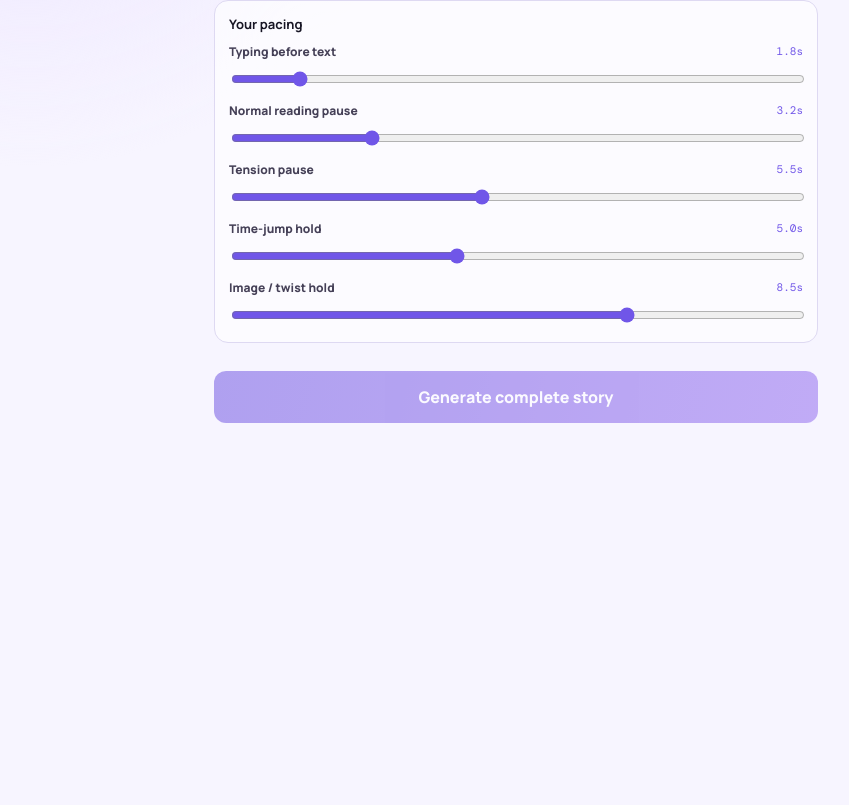
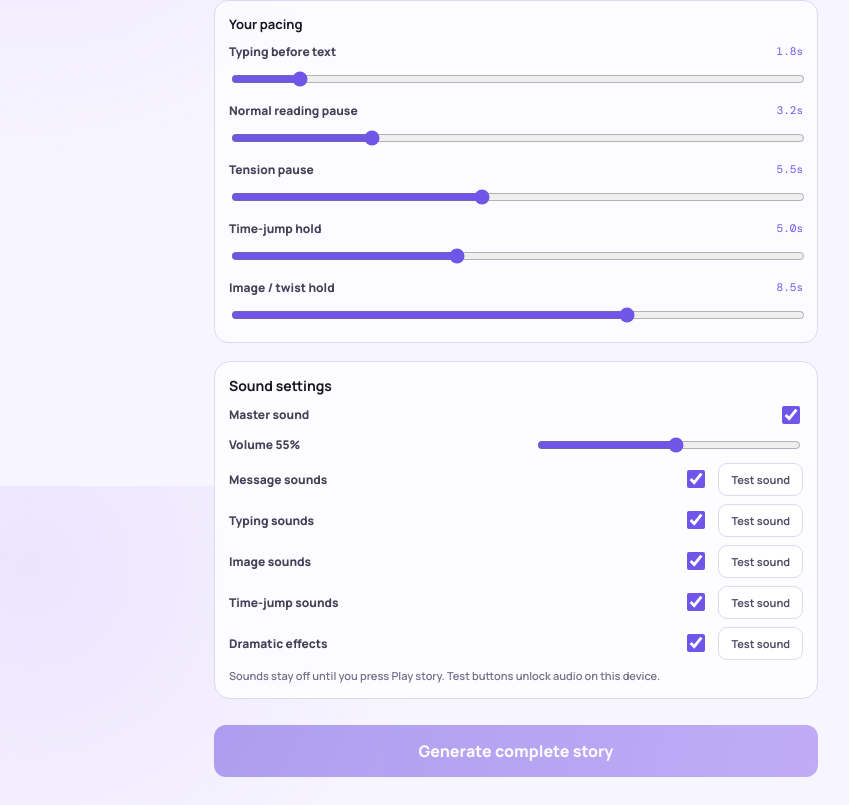
Before and after one commit to bredward127/cuddly-guacamole, a Next.js app: page / in a window 1280 px wide. Shown: the part 1914-2719 px from the top of the page, without its empty margins (124-973 px from the left). Before the commit the page ends 2365 px from the top, so only its background shows below. Built offline with nearby package versions, Linux system fonts and the light colour scheme.

Commit message:
feat: add local web-audio story playback sounds

```diff
--- a/app/globals.css
+++ b/app/globals.css
@@ -18,7 +18,7 @@ h1{font-size:clamp(26px,6vw,38px);letter-spacing:-1px;line-height:1.15;margin:0
 label{display:grid;gap:6px;font-size:12px;font-weight:800;color:#454057;margin:12px 0}
 select,textarea,input[type=text],.chars input,.chars textarea{width:100%;border:1px solid var(--line);border-radius:12px;padding:13px;background:#fff;color:#171524}
 textarea{resize:vertical;line-height:1.5}
-.chars{margin:16px 0;padding:14px;border:1px solid var(--line);background:#ffffffc7;border-radius:16px}
+.chars,.sounds{margin:16px 0;padding:14px;border:1px solid var(--line);background:#ffffffc7;border-radius:16px}
 .chars-head{display:flex;align-items:center;gap:8px;margin-bottom:4px}
 .chars-toggle{border:0;background:transparent;padding:0;font-size:14px;font-weight:800;display:flex;align-items:center;gap:8px;color:var(--ink)}
 .chars-toggle span{color:var(--purple)}
@@ -29,6 +29,13 @@ textarea{resize:vertical;line-height:1.5}
 .char-card-head b{font-size:12px}
 .char-actions{display:flex;flex-wrap:wrap;gap:8px;margin-top:10px}
 .char-errors{margin:10px 0 0;padding-left:18px;color:#b1265b;font-size:12px;font-weight:700}
+.sounds b{font-size:14px}
+.sound-row{display:flex;align-items:center;justify-content:space-between;gap:10px;margin:8px 0;font-size:12px}
+.sound-row.test{display:grid;grid-template-columns:1fr auto;align-items:center}
+.sound-row.test label{display:flex;align-items:center;justify-content:space-between;gap:10px;margin:0}
+.sound-row input[type=checkbox]{width:18px;height:18px;accent-color:#7056e8}
+.sound-row input[type=range]{width:46%;accent-color:#7056e8}
+.sound-note{margin:8px 0 0;color:var(--muted);font-size:11px;font-weight:600;line-height:1.45}
 .helpinfo{position:relative;display:inline-flex;align-items:center}
 .helpinfo-btn{width:18px;height:18px;border-radius:50%;border:1px solid #cbbef5;background:#f4efff;color:#5b3fd6;font:700 11px/1 Manrope,Arial;padding:0}
 .helpinfo-tip{display:none;position:absolute;left:50%;bottom:calc(100% + 8px);transform:translateX(-50%);width:230px;background:#211f2c;color:#fff;padding:8px 10px;border-radius:10px;font-size:11px;font-weight:600;z-index:20;line-height:1.4}
--- a/app/page.tsx
+++ b/app/page.tsx
@@ -1,8 +1,10 @@
 'use client';
 import {useEffect,useRef,useState}from'react';
 import CharacterBuilder from '../components/CharacterBuilder';
+import SoundSettings from '../components/SoundSettings';
 import {applySurpriseSeed,pickPremiseOnlySeed,pickSurpriseSeed}from'../lib/randomStoryIdeas';
 import {Character, charactersFromSeedText, defaultCharacters, syncCharactersToFormat, validateCharacters}from'../lib/characters';
+import {defaultSoundPrefs, loadSoundPrefs, playSound, saveSoundPrefs, SoundPrefs, unlockAudio}from'../lib/sounds';
 
 type E={id:string;sender:string;type:'text'|'image'|'deleted';text:string;imageUrl:string;typing:number;delay:number;storyTime:string;dividerLabel:string;isMe:boolean};
 type S={title:string;contactName:string;subtitle:string;events:E[];senders:string[];youSender:string;isGroup:boolean;participants?:Character[];groupName?:string};
@@ -40,6 +42,11 @@ function hydrateForm(raw: Partial<FormState> | undefined): FormState {
     characters: syncCharactersToFormat(Array.isArray(raw?.characters) ? raw?.characters : defaultCharacters(format), format),
   };
 }
+function cueForEvent(e: E){
+  if(e.type==='image') return 'imageReveal' as const;
+  if(e.type==='deleted') return 'deletedMessage' as const;
+  return (e.isMe ? 'outgoingMessage' : 'incomingMessage') as const;
+}
 
 export default function Home(){
   const[story,setStory]=useState<S|null>(null);
@@ -49,18 +56,37 @@ export default function Home(){
   const[showSaved,setShowSaved]=useState(false);
   const[toast,setToast]=useState('');
   const[pop,setPop]=useState(false);
+  const[sounds,setSounds]=useState<SoundPrefs>(defaultSoundPrefs);
   const bottom=useRef<HTMLDivElement>(null);
   const lastHook=useRef('');
   const toastTimer=useRef<number>(0);
+  const soundsRef=useRef(sounds);
+  const finishedRef=useRef(false);
   const charErrors=validateCharacters(form.characters, form.format, form.groupName);
+  soundsRef.current=sounds;
 
-  useEffect(()=>{setSaved(loadSaved());},[]);
+  useEffect(()=>{setSaved(loadSaved()); setSounds(loadSoundPrefs());},[]);
   useEffect(()=>{bottom.current?.scrollIntoView({behavior:'smooth',block:'end'})},[v,typing]);
   useEffect(()=>{
-    if(!play||!story||v>=story.events.length){if(story&&v>=story.events.length)setPlay(false);return}
+    if(!play||!story)return;
+    if(v>=story.events.length){
+      if(!finishedRef.current){
+        finishedRef.current=true;
+        playSound('playbackComplete', soundsRef.current);
+      }
+      setPlay(false);
+      return;
+    }
     const e=story.events[v];setTyping(true);
+    playSound('typingStart', soundsRef.current);
     const a=setTimeout(()=>setTyping(false),e.typing);
-    const b=setTimeout(()=>setV(x=>x+1),e.typing+e.delay);
+    const b=setTimeout(()=>{
+      const prefs=soundsRef.current;
+      if(e.dividerLabel) playSound('timeJump', prefs);
+      playSound(cueForEvent(e), prefs);
+      if(v===story.events.length-1) playSound('twistHit', prefs);
+      setV(x=>x+1);
+    },e.typing+e.delay);
     return()=>{clearTimeout(a);clearTimeout(b)};
   },[play,v,story]);
 
@@ -69,6 +95,10 @@ export default function Home(){
     window.setTimeout(()=>setPop(false),420);
     window.clearTimeout(toastTimer.current);
     toastTimer.current=window.setTimeout(()=>setToast(''),2400);
+  }
+  function updateSounds(next: SoundPrefs){
+    setSounds(next);
+    saveSoundPrefs(next);
   }
   function surpriseMe(){
     const seed=pickSurpriseSeed(lastHook.current);
@@ -108,7 +138,7 @@ export default function Home(){
       const r=await fetch('/api/story',{method:'POST',headers:{'Content-Type':'application/json'},body:JSON.stringify(form)});
       const d=await r.json();
       if(!r.ok)throw Error(d.error||'Generation failed');
-      setStory(d);setV(0);setPlay(false);
+      setStory(d);setV(0);setPlay(false);finishedRef.current=false;
       saveStory(d,form);
     }catch(e){setErr(e instanceof Error?e.message:'Generation failed')}
     finally{setLoad(false)}
@@ -172,6 +202,7 @@ export default function Home(){
         </label>
       ))}
     </div>
+    <SoundSettings prefs={sounds} onChange={updateSounds}/>
     <button disabled={load||form.premise.length<8||charErrors.length>0} onClick={make}>{load?'Creating story and images…':'Generate complete story'}</button>
     {err&&<p>{err}</p>}
     {toast&&<div className="idea-toast" role="status">{toast}</div>}
@@ -225,9 +256,14 @@ export default function Home(){
         <footer>＋ <span>Message</span> 🎙</footer>
       </div>
       <div className="controls">
-        <button onClick={()=>v>=story.events.length?setV(0):setPlay(!play)}>{play?'Pause':v>=story.events.length?'Replay':'Play story'}</button>
-        <button onClick={()=>{setV(0);setPlay(false)}}>Restart</button>
+        <button onClick={()=>{
+          unlockAudio();
+          if(v>=story.events.length){setV(0);finishedRef.current=false;setPlay(true);return;}
+          setPlay(!play);
+        }}>{play?'Pause':v>=story.events.length?'Replay':'Play story'}</button>
+        <button onClick={()=>{setV(0);setPlay(false);finishedRef.current=false;}}>Restart</button>
         <button onClick={()=>setRecord(!record)}>{record?'Exit recording':'Recording mode'}</button>
+        <button onClick={()=>updateSounds({...sounds, enabled:!sounds.enabled})}>{sounds.enabled?'Mute':'Unmute'}</button>
         {!record&&<button onClick={()=>setStory(null)}>New story</button>}
         {!record&&saved.length>0&&<button onClick={()=>setShowSaved(true)}>My Stories</button>}
       </div>
--- /dev/null
+++ b/components/SoundSettings.tsx
@@ -0,0 +1,44 @@
+'use client';
+import {SoundPrefs, testCategory, unlockAudio} from '../lib/sounds';
+
+const ROWS = [
+  ['messages', 'Message sounds'],
+  ['typing', 'Typing sounds'],
+  ['images', 'Image sounds'],
+  ['timeJumps', 'Time-jump sounds'],
+  ['dramatic', 'Dramatic effects'],
+] as const;
+
+export default function SoundSettings({
+  prefs,
+  onChange,
+}: {
+  prefs: SoundPrefs;
+  onChange: (prefs: SoundPrefs) => void;
+}) {
+  return (
+    <section className="sounds">
+      <div className="chars-head">
+        <b>Sound settings</b>
+      </div>
+      <label className="sound-row">
+        <span>Master sound</span>
+        <input type="checkbox" checked={prefs.enabled} onChange={e => { unlockAudio(); onChange({ ...prefs, enabled: e.target.checked }); }}/>
+      </label>
+      <label className="sound-row">
+        <span>Volume {(prefs.volume * 100).toFixed(0)}%</span>
+        <input type="range" min="0.05" max="1" step="0.05" value={prefs.volume} onChange={e => onChange({ ...prefs, volume: Number(e.target.value) })}/>
+      </label>
+      {ROWS.map(([key, label]) => (
+        <div key={key} className="sound-row test">
+          <label>
+            <span>{label}</span>
+            <input type="checkbox" checked={prefs[key]} onChange={e => onChange({ ...prefs, [key]: e.target.checked })}/>
+          </label>
+          <button type="button" className="ghost" onClick={() => testCategory(key, prefs)}>Test sound</button>
+        </div>
+      ))}
+      <p className="sound-note">Sounds stay off until you press Play story. Test buttons unlock audio on this device.</p>
+    </section>
+  );
+}
--- /dev/null
+++ b/lib/sounds.ts
@@ -0,0 +1,163 @@
+export type SoundPrefs = {
+  enabled: boolean;
+  volume: number;
+  messages: boolean;
+  typing: boolean;
+  images: boolean;
+  timeJumps: boolean;
+  dramatic: boolean;
+};
+
+export type SoundName =
+  | 'incomingMessage'
+  | 'outgoingMessage'
+  | 'typingStart'
+  | 'imageReveal'
+  | 'deletedMessage'
+  | 'timeJump'
+  | 'twistHit'
+  | 'playbackComplete';
+
+const STORAGE_KEY = 'textflick-sound-prefs';
+
+export const defaultSoundPrefs: SoundPrefs = {
+  enabled: true,
+  volume: 0.55,
+  messages: true,
+  typing: true,
+  images: true,
+  timeJumps: true,
+  dramatic: true,
+};
+
+export function loadSoundPrefs(): SoundPrefs {
+  if (typeof window === 'undefined') return defaultSoundPrefs;
+  try {
+    return { ...defaultSoundPrefs, ...JSON.parse(window.localStorage.getItem(STORAGE_KEY) || '{}') };
+  } catch {
+    return defaultSoundPrefs;
+  }
+}
+
+export function saveSoundPrefs(prefs: SoundPrefs) {
+  try { window.localStorage.setItem(STORAGE_KEY, JSON.stringify(prefs)); } catch {}
+}
+
+let ctx: AudioContext | null = null;
+let unlocked = false;
+
+function getCtx() {
+  if (typeof window === 'undefined') return null;
+  if (!ctx) {
+    const C = window.AudioContext || (window as unknown as { webkitAudioContext?: typeof AudioContext }).webkitAudioContext;
+    if (!C) return null;
+    ctx = new C();
+  }
+  return ctx;
+}
+
+export function unlockAudio() {
+  const audio = getCtx();
+  if (!audio) return;
+  if (audio.state === 'suspended') void audio.resume();
+  unlocked = true;
+}
+
+function canPlay(name: SoundName, prefs: SoundPrefs) {
+  if (!prefs.enabled || !unlocked) return false;
+  if (name === 'incomingMessage' || name === 'outgoingMessage' || name === 'deletedMessage') return prefs.messages;
+  if (name === 'typingStart') return prefs.typing;
+  if (name === 'imageReveal') return prefs.images;
+  if (name === 'timeJump') return prefs.timeJumps;
+  if (name === 'twistHit' || name === 'playbackComplete') return prefs.dramatic;
+  return false;
+}
+
+function tone(audio: AudioContext, type: OscillatorType, freq: number, start: number, dur: number, peak: number, slideTo?: number) {
+  const osc = audio.createOscillator();
+  const gain = audio.createGain();
+  osc.type = type;
+  osc.frequency.setValueAtTime(freq, start);
+  if (slideTo) osc.frequency.exponentialRampToValueAtTime(Math.max(20, slideTo), start + dur);
+  gain.gain.setValueAtTime(0.0001, start);
+  gain.gain.exponentialRampToValueAtTime(Math.max(0.0002, peak), start + 0.018);
+  gain.gain.exponentialRampToValueAtTime(0.0001, start + dur);
+  osc.connect(gain);
+  gain.connect(audio.destination);
+  osc.start(start);
+  osc.stop(start + dur + 0.02);
+}
+
+function noise(audio: AudioContext, start: number, dur: number, peak: number, hp = 800, lp = 2400) {
+  const length = Math.max(1, Math.floor(audio.sampleRate * dur));
+  const buffer = audio.createBuffer(1, length, audio.sampleRate);
+  const data = buffer.getChannelData(0);
+  for (let i = 0; i < length; i++) data[i] = (Math.random() * 2 - 1) * (1 - i / length);
+  const src = audio.createBufferSource();
+  const filter = audio.createBiquadFilter();
+  const filter2 = audio.createBiquadFilter();
+  const gain = audio.createGain();
+  src.buffer = buffer;
+  filter.type = 'highpass';
+  filter.frequency.value = hp;
+  filter2.type = 'lowpass';
+  filter2.frequency.value = lp;
+  gain.gain.setValueAtTime(0.0001, start);
+  gain.gain.exponentialRampToValueAtTime(Math.max(0.0002, peak), start + 0.01);
+  gain.gain.exponentialRampToValueAtTime(0.0001, start + dur);
+  src.connect(filter);
+  filter.connect(filter2);
+  filter2.connect(gain);
+  gain.connect(audio.destination);
+  src.start(start);
+  src.stop(start + dur + 0.02);
+}
+
+export function playSound(name: SoundName, prefs: SoundPrefs) {
+  const audio = getCtx();
+  if (!audio || !canPlay(name, prefs)) return;
+  const t = audio.currentTime;
+  const v = Math.max(0.05, Math.min(prefs.volume, 1));
+  try {
+    if (name === 'incomingMessage') {
+      tone(audio, 'sine', 740, t, 0.09, 0.11 * v);
+      tone(audio, 'sine', 1108, t + 0.07, 0.12, 0.09 * v);
+    } else if (name === 'outgoingMessage') {
+      noise(audio, t, 0.11, 0.07 * v, 1200, 4200);
+      tone(audio, 'sine', 520, t, 0.1, 0.05 * v, 180);
+    } else if (name === 'typingStart') {
+      tone(audio, 'triangle', 1680, t, 0.035, 0.035 * v);
+      tone(audio, 'triangle', 1560, t + 0.07, 0.03, 0.03 * v);
+      tone(audio, 'triangle', 1640, t + 0.13, 0.03, 0.028 * v);
+    } else if (name === 'imageReveal') {
+      noise(audio, t, 0.08, 0.08 * v, 900, 5000);
+      tone(audio, 'sine', 1480, t + 0.03, 0.12, 0.07 * v, 880);
+    } else if (name === 'deletedMessage') {
+      tone(audio, 'triangle', 420, t, 0.16, 0.05 * v, 140);
+    } else if (name === 'timeJump') {
+      tone(audio, 'sine', 196, t, 0.16, 0.06 * v);
+      tone(audio, 'sine', 294, t + 0.14, 0.2, 0.05 * v);
+    } else if (name === 'twistHit') {
+      tone(audio, 'sine', 98, t, 0.28, 0.08 * v);
+      tone(audio, 'triangle', 147, t + 0.04, 0.22, 0.045 * v);
+    } else if (name === 'playbackComplete') {
+      tone(audio, 'sine', 523, t, 0.12, 0.06 * v);
+      tone(audio, 'sine', 659, t + 0.11, 0.12, 0.05 * v);
+      tone(audio, 'sine', 784, t + 0.22, 0.18, 0.045 * v);
+    }
+  } catch {
+    // Autoplay or closed context: fail quiet.
+  }
+}
+
+export function testCategory(category: 'messages' | 'typing' | 'images' | 'timeJumps' | 'dramatic', prefs: SoundPrefs) {
+  unlockAudio();
+  const map = {
+    messages: 'incomingMessage',
+    typing: 'typingStart',
+    images: 'imageReveal',
+    timeJumps: 'timeJump',
+    dramatic: 'twistHit',
+  } as const;
+  playSound(map[category], { ...prefs, enabled: true, [category]: true });
+}
```
